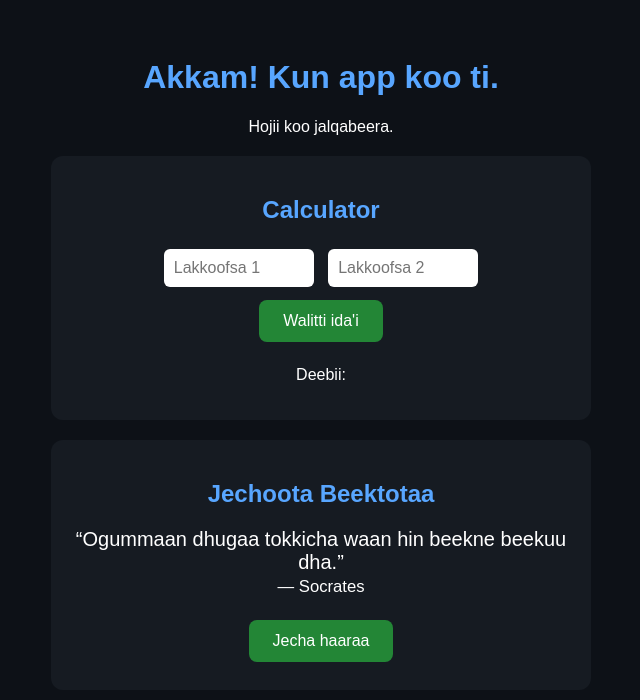
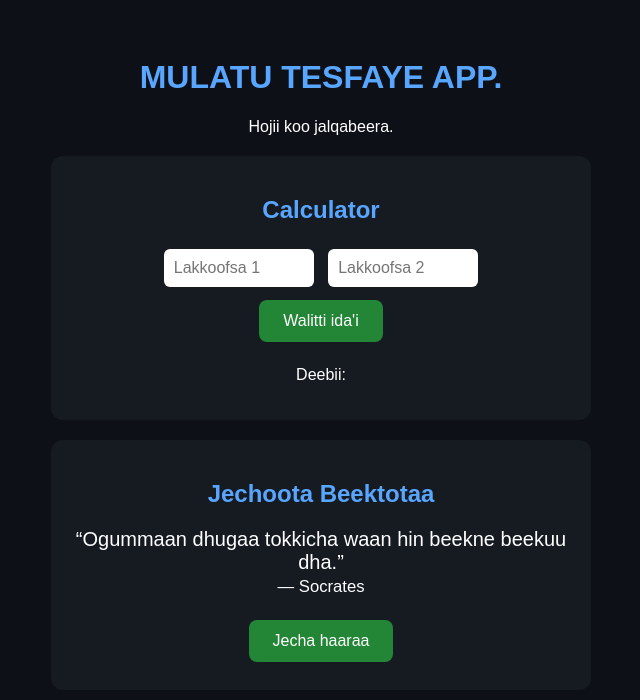
Before and after one commit to mulatutesfaye62-lang/Mulatu-s-App, a plain HTML site: page index.html in a window 1280 px wide. Shown: the whole page, without its empty margins (319-959 px from the left). Drawn offline with Linux system fonts and the light colour scheme.

Commit message:
Update index.html

```diff
--- a/index.html
+++ b/index.html
@@ -40,7 +40,7 @@
   </style>
 </head>
 <body>
-  <h1>Akkam! Kun app koo ti.</h1>
+  <h1>MULATU TESFAYE APP.</h1>
   <p>Hojii koo jalqabeera.</p>
 
   <div class="box">
```
